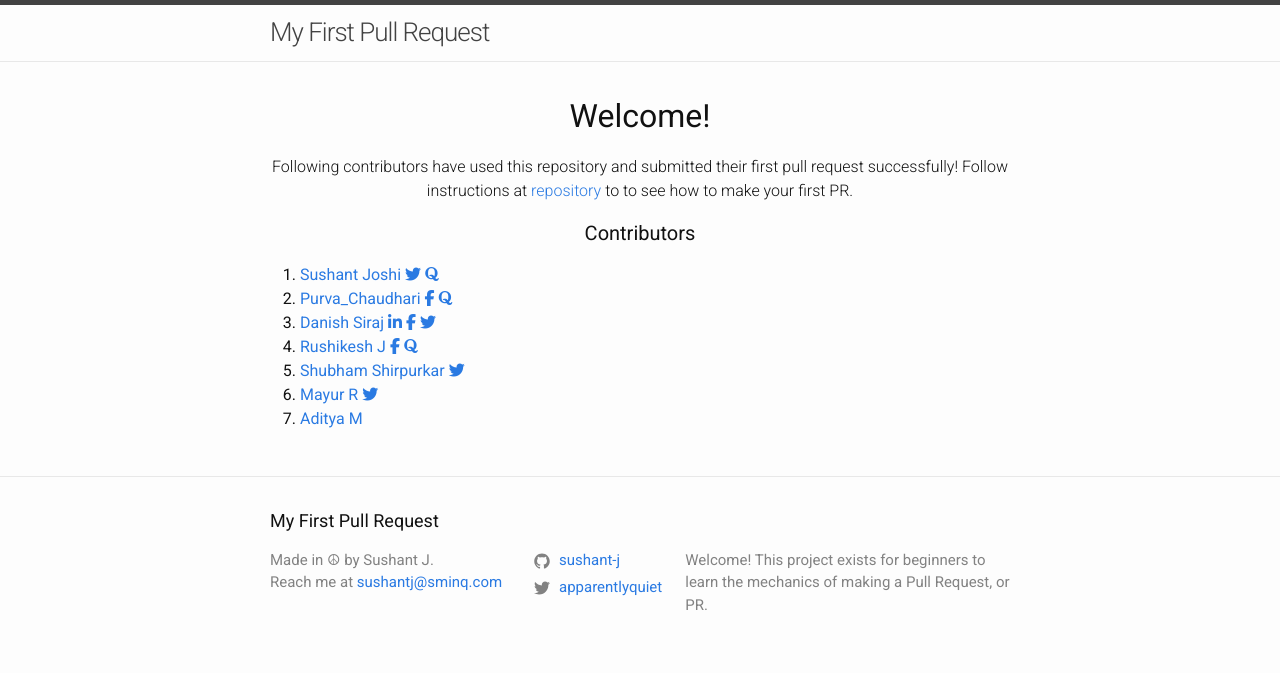
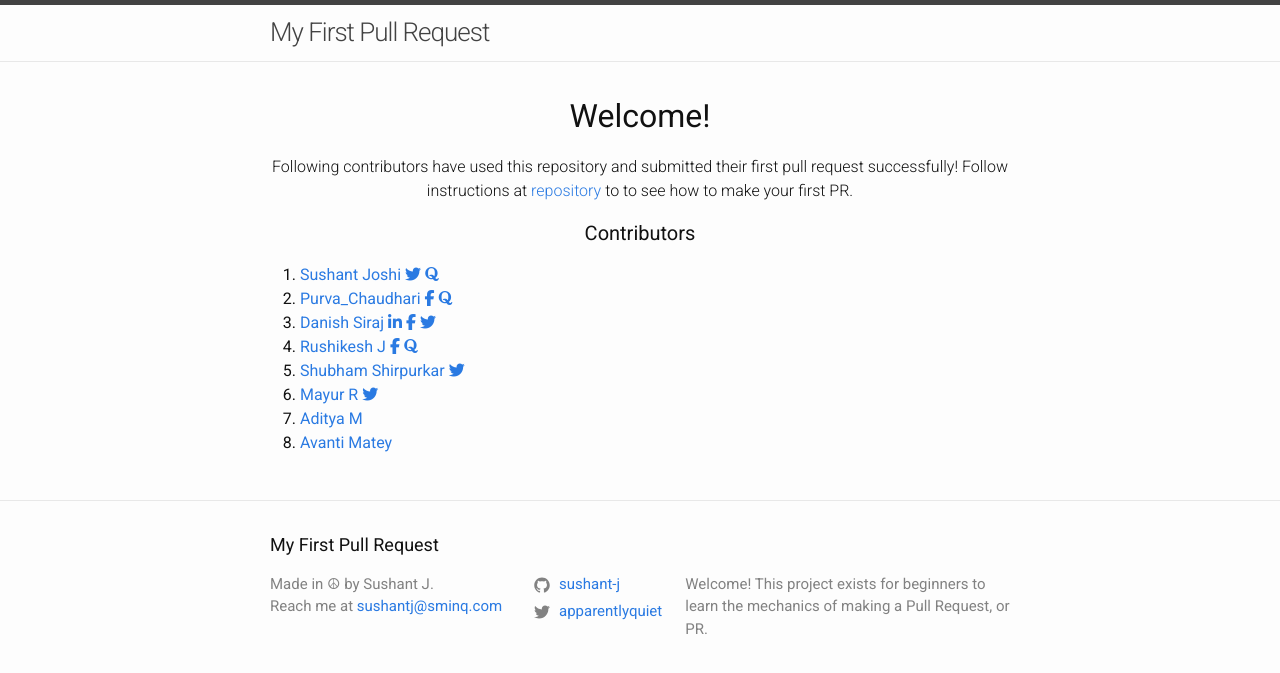
Before and after one commit to sushant-j/my-first-pull-request, a Jekyll site: the page built from index.md, in a window 1280 px wide. Shown: the top 673 px of the page. Built offline with Jekyll 4.4.1, drawn with Linux system fonts in a browser that asks for light colours; nearby versions of some CDN libraries.

Commit message:
my first commit

```diff
--- a/_layouts/home.html
+++ b/_layouts/home.html
@@ -79,5 +79,10 @@ layout: default
         Aditya M
       </a>
     </li>
+ <li>
+      <a href="https://github.com/Avanti99">
+        Avanti Matey
+      </a>
+    </li>
   </ol>
 </div>
```
